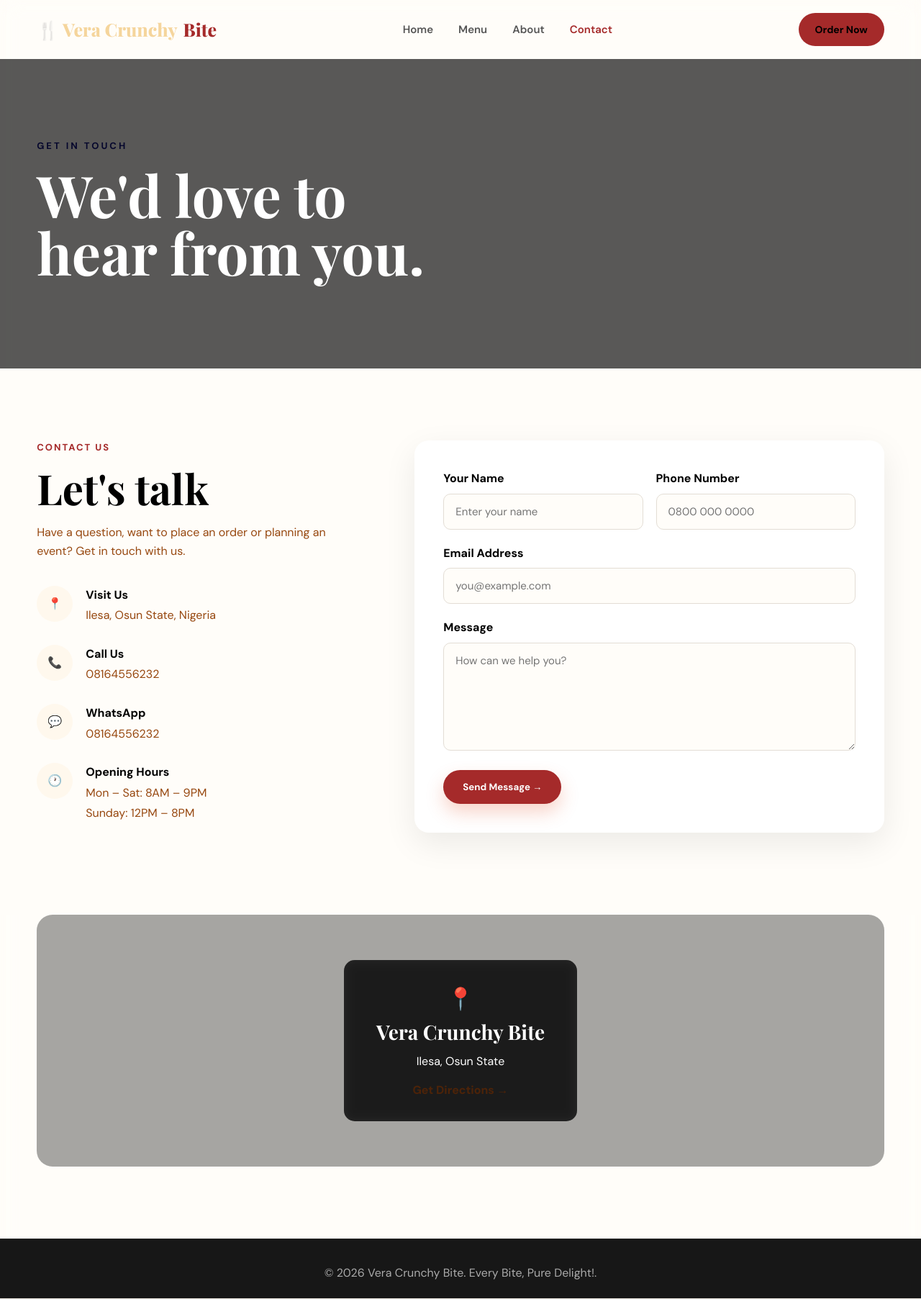
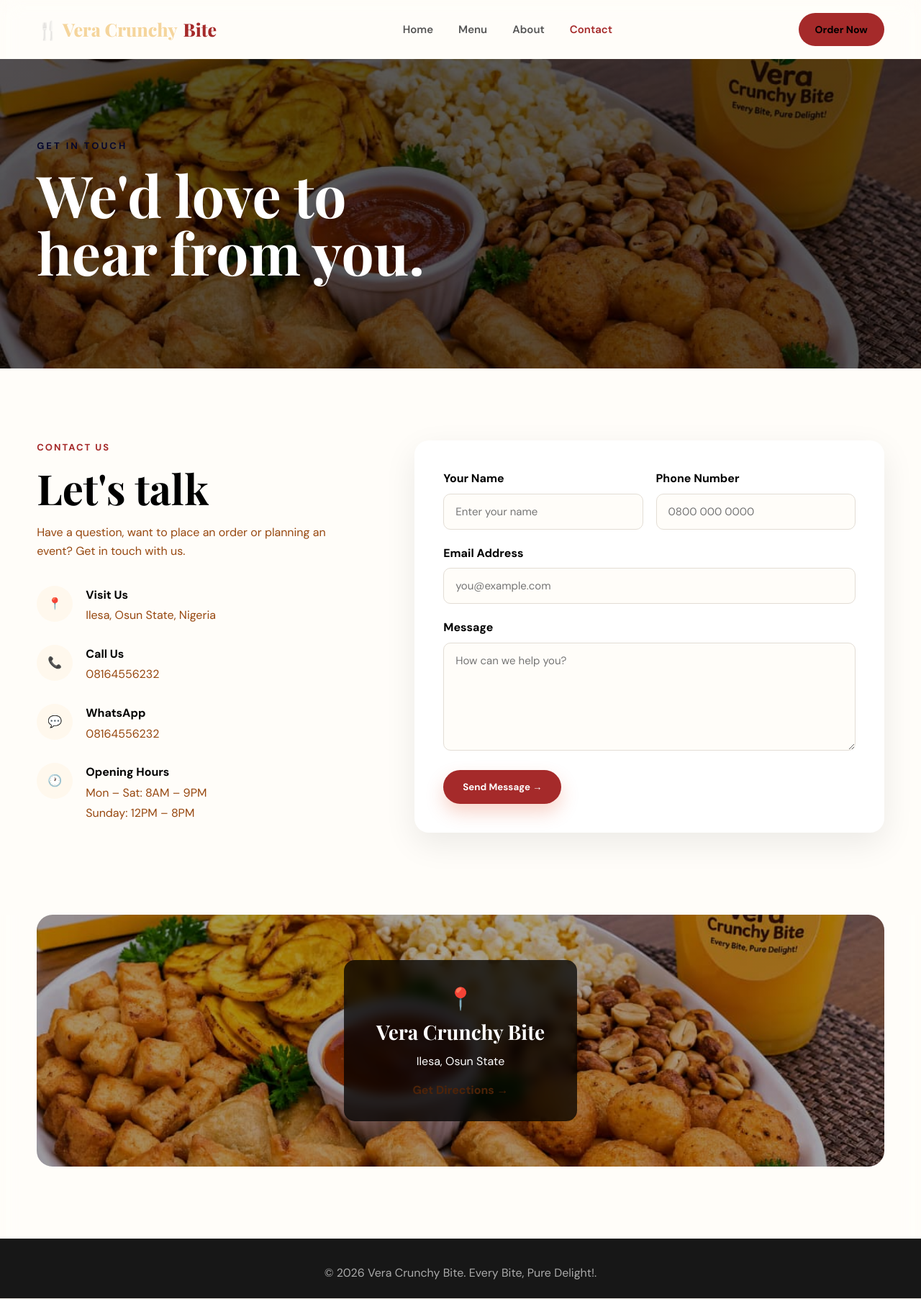
Before and after one commit to VeroDev624/Vera-Crunchy-Bite, a plain HTML site: page contact.html in a window 1280 px wide. Shown: the whole page at 72% size. Drawn offline with nearby package versions, Linux system fonts and the light colour scheme; a script that the page names is missing.

```diff
--- a/style.css
+++ b/style.css
@@ -193,7 +193,7 @@ textarea {
     min-height: 680px;
     position: relative;
     background:
-        url("vera image/Snack IMG-20261015-WA0088.jpg")
+        url("Snack IMG-20261015-WA0088.jpg")
         center/cover;
     display: flex;
     align-items: center;
@@ -569,7 +569,7 @@ footer h3 {
             rgba(0,0,0,0.65),
             rgba(0,0,0,0.65)
         ),
-        url("vera image/Snack IMG-20261015-WA0088.jpg")
+        url("Snack IMG-20261015-WA0088.jpg")
         center/cover;
     color: white;
 }
@@ -806,7 +806,7 @@ footer h3 {
             rgba(0,0,0,0.35),
             rgba(0,0,0,0.35)
         ),
-        url("vera image/Snack IMG-20261015-WA0088.jpg")
+        url("Snack IMG-20261015-WA0088.jpg")
         center/cover;
     display: grid;
     place-items: center;
```
